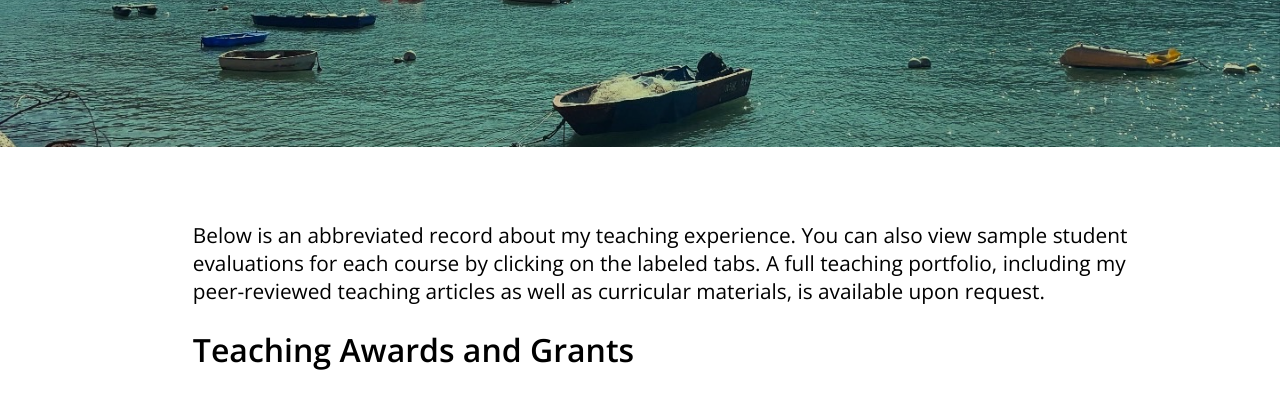
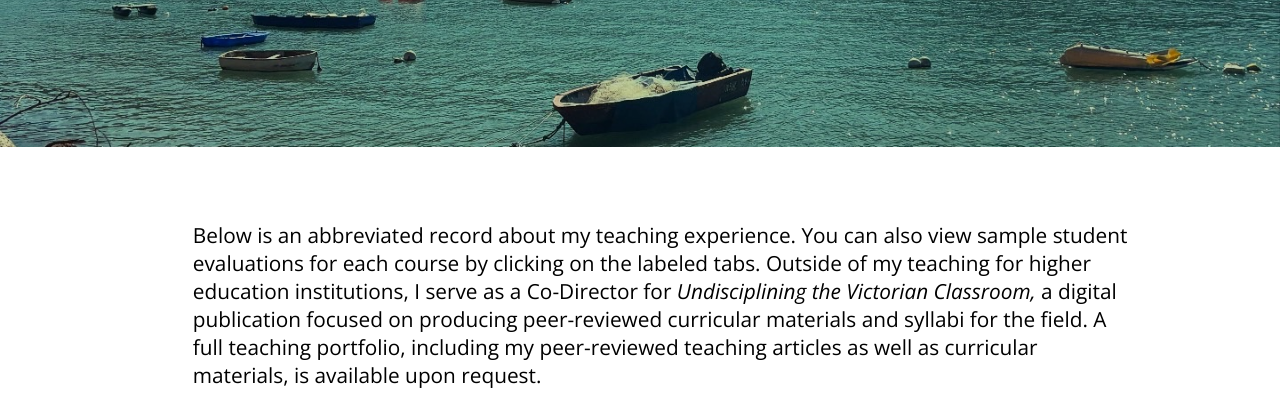
Before and after one commit to cherriekwok/cherriekwok.github.io, a plain HTML site: page teaching.html in a window 1280 px wide. Shown: the part 393-788 px from the top of the page. Drawn offline with nearby package versions, Linux system fonts and the light colour scheme.

Commit message:
Update teaching.html

```diff
--- a/teaching.html
+++ b/teaching.html
@@ -48,7 +48,7 @@
   <!-- Main Content Section -->
   <main class="page-content">
     <div class="container">
-          <p>Below is an abbreviated record about my teaching experience. You can also view sample student evaluations for each course by clicking on the labeled tabs. A full teaching portfolio, including my peer-reviewed teaching articles as well as curricular materials, is available upon request.</i></p>
+          <p>Below is an abbreviated record about my teaching experience. You can also view sample student evaluations for each course by clicking on the labeled tabs. Outside of my teaching for higher education institutions, I serve as a Co-Director for <i>Undisciplining the Victorian Classroom,</i> a digital publication focused on producing peer-reviewed curricular materials and syllabi for the field. A full teaching portfolio, including my peer-reviewed teaching articles as well as curricular materials, is available upon request.</p>
           <h3 align="left">Teaching Awards and Grants</h3>
           <p>Course Development Grant, University of Virginia (2024-25)</p>
           <p>Distinguished Graduate Teaching Award in the Arts and the Humanities, University of Virginia (2021-22)</p>
```
